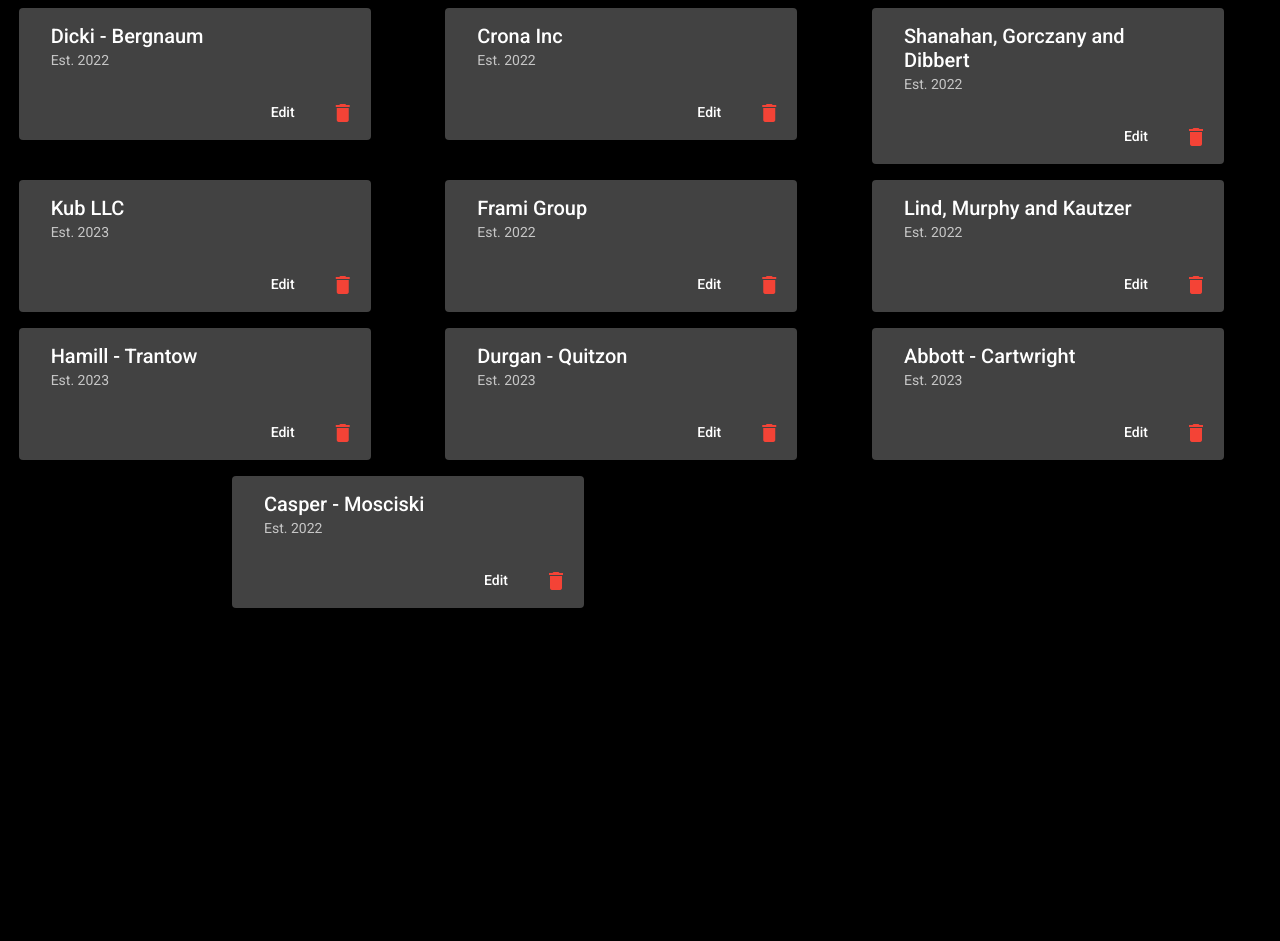
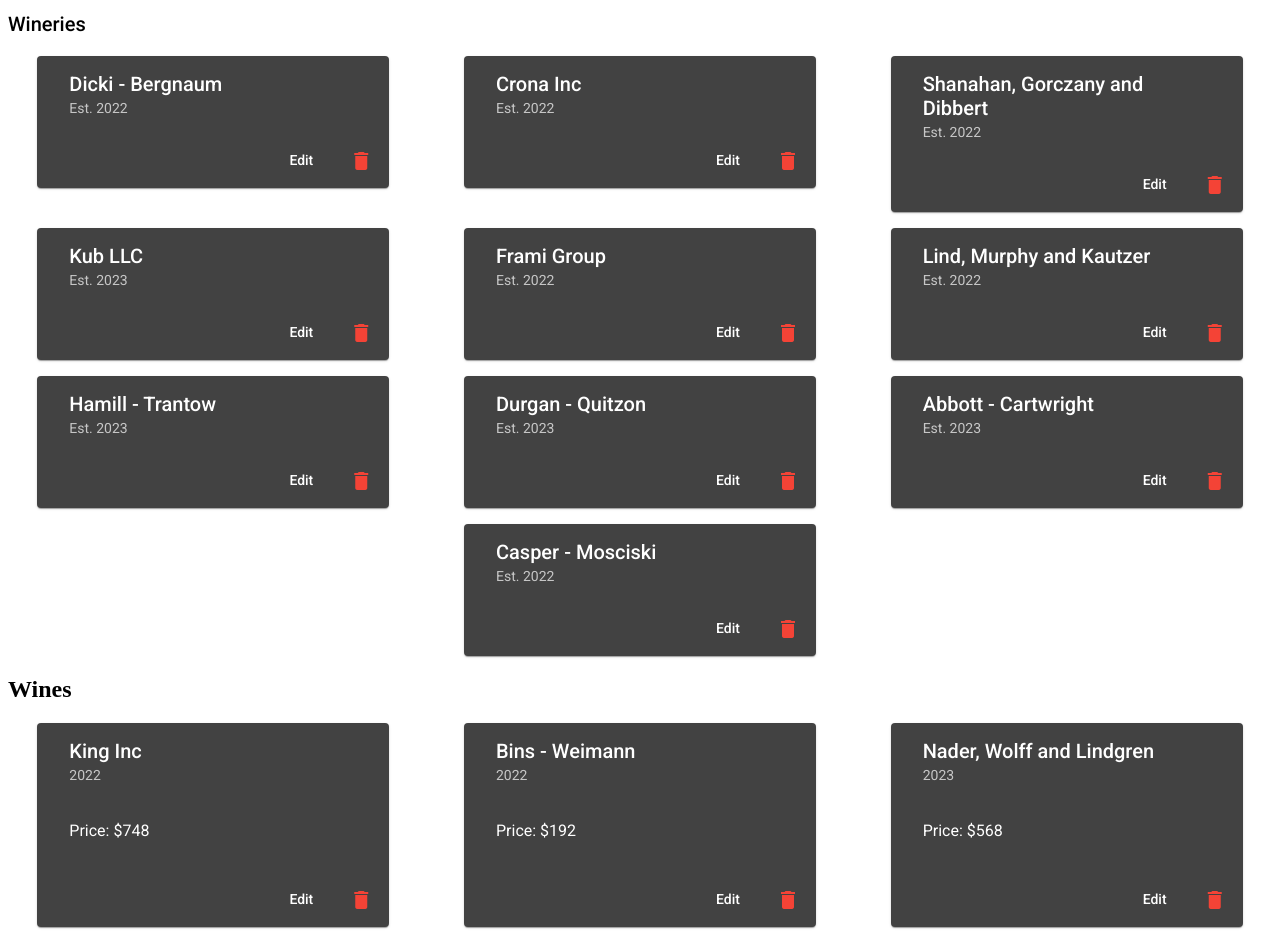
Before and after one commit to PeacefulCompany/GrogBase, an Angular app in the folder frontend/: page /admin in a window 1280 px wide. Shown: the top 941 px of the page. Before the commit the page ends 800 px from the top, so only its background shows below. Built offline with nearby package versions, Linux system fonts and the light colour scheme.

Commit message:
Implement list of editable wine cards

```diff
--- a/frontend/src/app/_services/wine.service.ts
+++ b/frontend/src/app/_services/wine.service.ts
@@ -1,9 +1,36 @@
 import { Injectable } from '@angular/core';
+import { faker } from '@faker-js/faker';
+import { Observable, of } from 'rxjs';
+import { SortBy, Wine, WineType } from '../_types';
 
+function generateWine(): Wine {
+  return {
+    id: faker.number.int(),
+    name: faker.company.name(),
+    description: faker.lorem.paragraph(20),
+    type: faker.helpers.enumValue(WineType),
+    price: Number.parseFloat(faker.commerce.price()),
+    year: faker.date.past().getFullYear(),
+    winery: faker.number.int()
+  }
+}
 @Injectable({
   providedIn: 'root'
 })
 export class WineService {
 
   constructor() { }
+
+  getAll(sortBy?: SortBy<Wine>): Observable<Wine[]> {
+    let arr = faker.helpers.multiple(generateWine, {
+      count: 10
+    });
+    if(sortBy) arr = arr.sort((a, b) => {
+      if(a[sortBy.key] < b[sortBy.key]) return -1;
+      if(a[sortBy.key] > b[sortBy.key]) return 1;
+      return 0;
+    });
+
+    return of(arr);
+  }
 }
--- /dev/null
+++ b/frontend/src/app/_types/wine.interface.ts
@@ -0,0 +1,22 @@
+export enum WineType {
+  Red = 'Red',
+  White = 'White',
+  Rose = 'Rose',
+  Orange = 'Orange',
+  Sparkling = 'Sparkling',
+  Fortified = 'Fortified',
+  Ice = 'Ice',
+  Dessert = 'Dessert',
+  Other = 'Other',
+  NonAlcoholic = 'Non-Alcoholic',
+}
+
+export interface Wine {
+  id: number,
+  name: string,
+  description: string,
+  type: WineType,
+  year: number,
+  price: number,
+  winery: number
+}
--- a/frontend/src/app/admin/admin.component.html
+++ b/frontend/src/app/admin/admin.component.html
@@ -1,12 +1,17 @@
-<div class="wineries">
-<ng-container *ngFor="let winery of wineries">
-  <app-winery
+<h2 class="mat-h2">Wineries</h2>
+<div class="list">
+  <app-winery *ngFor="let winery of wineries"
     (onEdit)="editWinery($event)"
     (onDelete)="deleteWinery($event)"
     [winery]="winery"
     ></app-winery>
-  <mat-divider>
-  </mat-divider>
-
-</ng-container>
 </div>
+<h2 mat-title>Wines</h2>
+<div class="list">
+  <app-wine
+    *ngFor="let wine of wines"
+    (onEdit)="editWine($event)"
+    (onDelete)="deleteWine($event)"
+    [wine]="wine"
+    ></app-wine>
+</div>
--- a/frontend/src/app/admin/admin.component.sass
+++ b/frontend/src/app/admin/admin.component.sass
@@ -1,4 +1,4 @@
-.wineries
+.list
   display: flex
   flex-direction: row
   justify-content: space-around
--- a/frontend/src/app/admin/admin.component.ts
+++ b/frontend/src/app/admin/admin.component.ts
@@ -1,8 +1,9 @@
 import { Component } from '@angular/core';
 import { MatDialog } from '@angular/material/dialog';
+import { WineService } from '../_services/wine.service';
 import { WineryService } from '../_services/winery.service';
 import { WineryEditorComponent } from '../_shared/winery-editor/winery-editor.component';
-import { Winery } from '../_types';
+import { Winery, Wine } from '../_types';
 
 @Component({
   selector: 'app-admin',
@@ -11,12 +12,17 @@ import { Winery } from '../_types';
 })
 export class AdminPage {
   wineries: Winery[] = [];
+  wines: Wine[] = [];
+
   constructor(
     private wineryService: WineryService,
+    private wineService: WineService,
     private dialogService: MatDialog
   ) {
     this.wineryService.getAll()
     .subscribe(res => this.wineries = res);
+    this.wineService.getAll()
+    .subscribe(res => this.wines = res);
   }
 
   editWinery(winery: Winery) {
@@ -33,4 +39,11 @@ export class AdminPage {
   deleteWinery(winery: Winery) {
     this.wineryService.delete(winery);
   }
+
+  editWine(wine: Wine) {
+    alert("edit: " + wine.id);
+  }
+  deleteWine(wine: Wine) {
+    alert("delete: " + wine.id);
+  }
 }
--- a/frontend/src/app/admin/admin.module.ts
+++ b/frontend/src/app/admin/admin.module.ts
@@ -12,12 +12,14 @@ import { MatIconModule } from "@angular/material/icon";
 import { MatTableModule } from "@angular/material/table";
 import { MatDialogModule } from "@angular/material/dialog";
 import { SharedModule } from '../_shared/shared.module';
+import { WineComponent } from './wine/wine.component';
 
 
 @NgModule({
   declarations: [
     AdminPage,
-    WineryComponent
+    WineryComponent,
+    WineComponent
   ],
   imports: [
     CommonModule,
--- /dev/null
+++ b/frontend/src/app/admin/wine/wine.component.html
@@ -0,0 +1,20 @@
+<mat-card class="wine">
+  <mat-card-header>
+    <mat-card-title>{{wine.name}}</mat-card-title>
+    <mat-card-subtitle>{{wine.year}}</mat-card-subtitle>
+  </mat-card-header>
+  <mat-card-content>
+    <mat-list>
+      <mat-list-item>
+        Price: ${{wine.price}}
+      </mat-list-item>
+    </mat-list>
+
+  </mat-card-content>
+  <mat-card-actions align="end">
+    <button mat-button (click)="editClicked()">Edit</button>
+    <button mat-icon-button color="warn" (click)="deleteClicked()">
+      <mat-icon>delete</mat-icon>
+    </button>
+  </mat-card-actions>
+</mat-card>
--- /dev/null
+++ b/frontend/src/app/admin/wine/wine.component.sass
@@ -0,0 +1,3 @@
+.wine
+  flex-shrink: 0
+  width: 20rem
--- /dev/null
+++ b/frontend/src/app/admin/wine/wine.component.ts
@@ -0,0 +1,23 @@
+import { Component, EventEmitter, Input, Output } from '@angular/core';
+import { Wine } from 'src/app/_types/wine.interface';
+
+@Component({
+  selector: 'app-wine',
+  templateUrl: './wine.component.html',
+  styleUrls: ['./wine.component.sass']
+})
+export class WineComponent {
+  @Input() wine!: Wine;
+
+  @Output() onEdit = new EventEmitter<Wine>();
+  @Output() onDelete = new EventEmitter<Wine>();
+
+  editClicked() {
+    this.onEdit.emit(this.wine);
+  }
+  deleteClicked() {
+    this.onDelete.emit(this.wine);
+  }
+
+  constructor() { }
+}
--- a/frontend/src/styles.sass
+++ b/frontend/src/styles.sass
@@ -1,3 +1 @@
 /* You can add global styles to this file, and also import other style files */
-body
-  background: black
```
Also changed, not shown: frontend/src/app/_types/index.ts (+2 -11 lines), frontend/src/app/_types/winery.interface.ts (added, +10 -0 lines).
